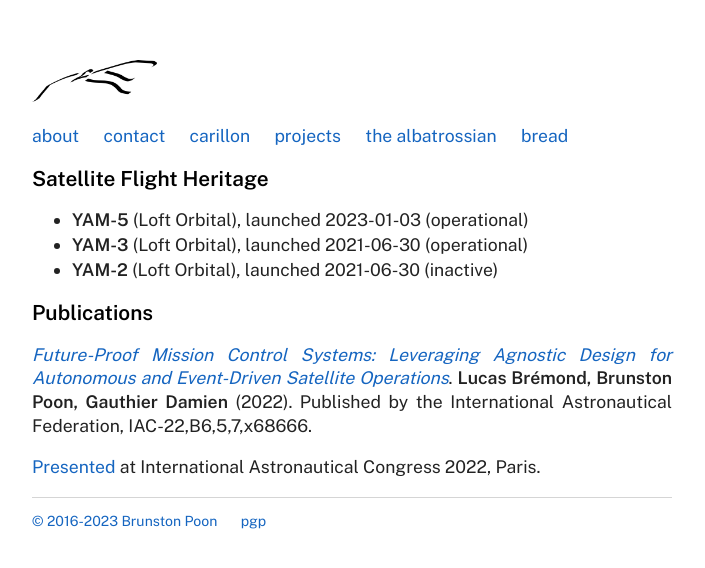
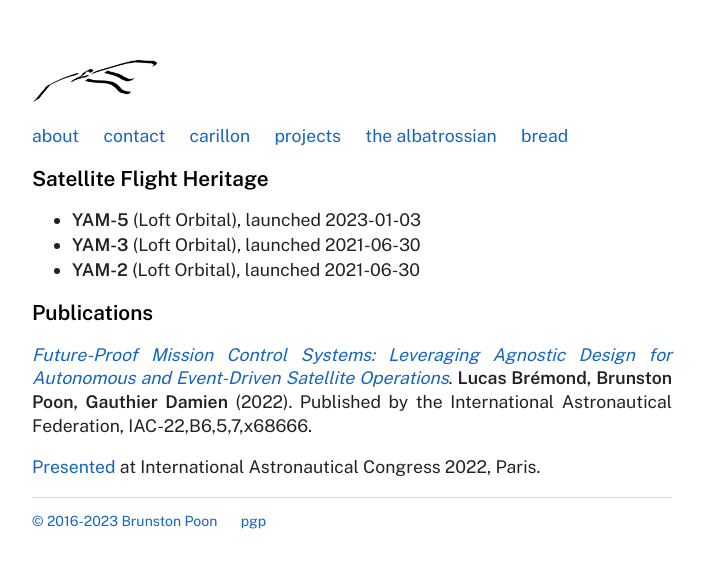
Before and after one commit to brunston/brunstonnet, a Jekyll site: the page built from projects/index.md, in a window 1280 px wide. Shown: the top 568 px of the page, without its empty margins (288-993 px from the left). Built offline with Jekyll 4.4.1, drawn with Linux system fonts in a browser that asks for light colours.

Commit message:
fix: satellites

```diff
--- a/projects/index.md
+++ b/projects/index.md
@@ -6,9 +6,9 @@
 Satellite Flight Heritage
 =========================
 
-* **YAM-5** (Loft Orbital), launched 2023-01-03 (operational)
-* **YAM-3** (Loft Orbital), launched 2021-06-30 (operational)
-* **YAM-2** (Loft Orbital), launched 2021-06-30 (inactive)
+* **YAM-5** (Loft Orbital), launched 2023-01-03
+* **YAM-3** (Loft Orbital), launched 2021-06-30
+* **YAM-2** (Loft Orbital), launched 2021-06-30
 
 Publications
 ============
```
